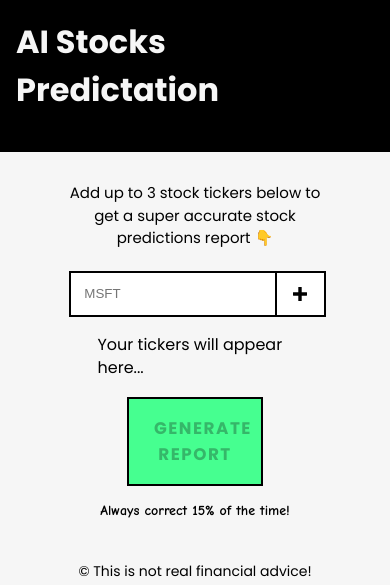
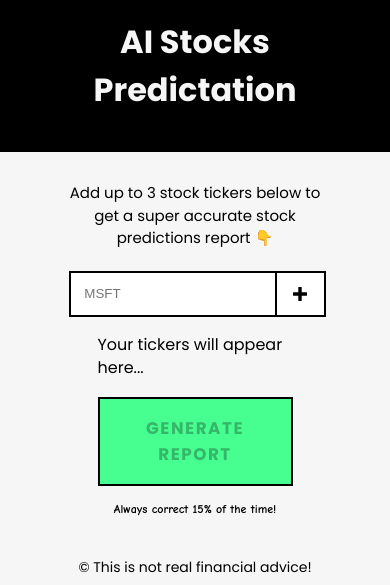
Before and after one commit to sycDev/ai-stocks-predication-vite, a website built with Vite: page index.html in a window 390 px wide. Shown: the part 259-844 px from the top of the page. Built offline with nearby package versions, Linux system fonts and the light colour scheme; some packages are replaced by stand-ins of ours.

Commit message:
Tweak CSS for mobile view

```diff
--- a/src/style.css
+++ b/src/style.css
@@ -26,6 +26,7 @@ header img {
 }
 
 header h1 {
+	text-align: center;
 	color: #F6F6F6;
 }
 
@@ -80,7 +81,7 @@ h2 {
 p.tag-line {
 	font-family: 'Comic Neue';
 	font-weight: 700;
-	font-size: 14px;
+	font-size: 12px;
 }
 
 .ticker-choice-display {
@@ -133,7 +134,6 @@ input[type="text"] {
 
 .generate-report-btn {
 	font-family: 'Poppins', sans-serif;
-	width: 70%;
 	padding: 1em 1.5em;
 	cursor: pointer;
 	border: 2px solid #000000;
```
